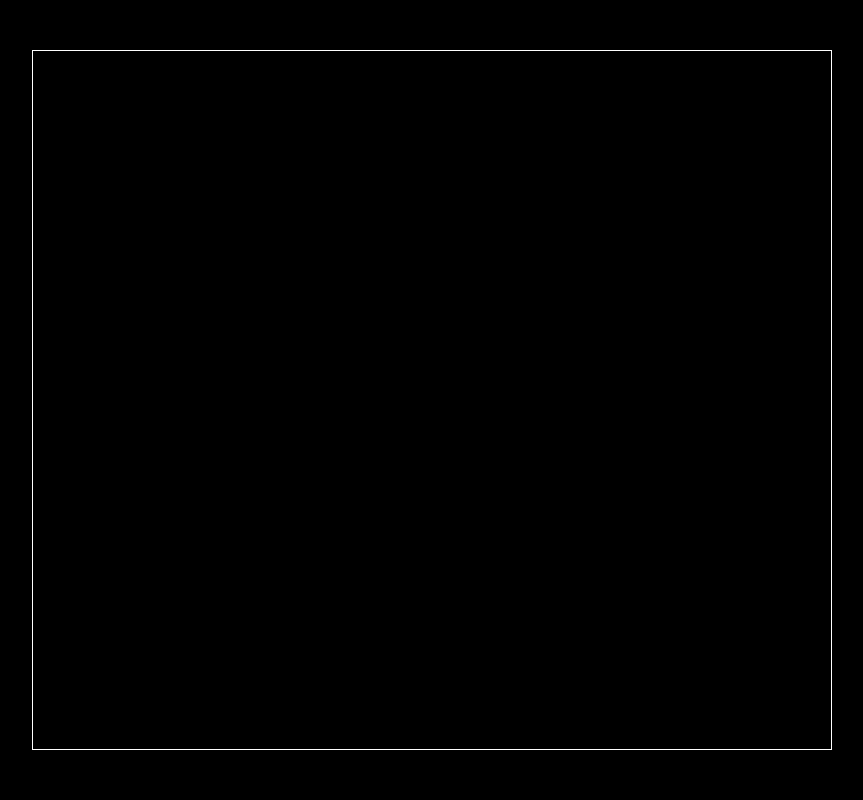
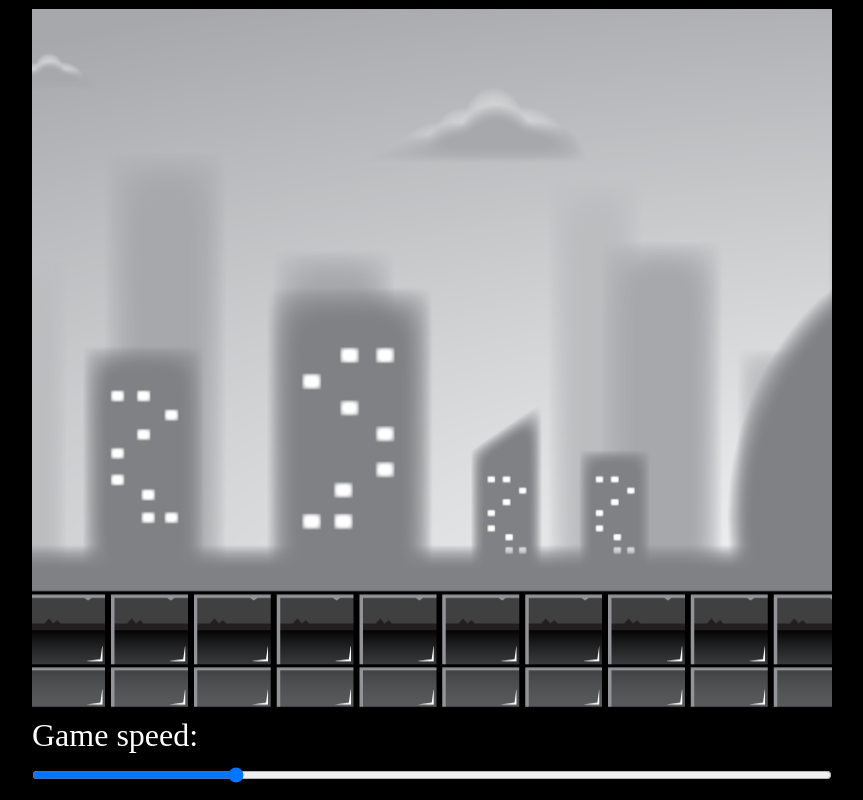
Before and after one commit to federico-barbieri/parallax, a plain HTML site: page index.html in a window 1280 px wide. Shown: the whole page, without its empty margins (208-1071 px from the left). Drawn offline with Linux system fonts and the light colour scheme; animation ran at ten frames a second.

Commit message:
layers and slider

```diff
--- a/index.html
+++ b/index.html
@@ -9,7 +9,14 @@
 </head>
 <body>
 
-    <canvas id="canvas1"></canvas>
+    <div id="container">
+        <canvas id="canvas1"></canvas>
+        <p>Game speed: <span id="showGameSpeed"></span>
+        </p>
+        <input type="range" min="0" max="20" value="5" class="slider" id="slider">
+    </div>
+
+
 
 
     <script src="parallax.js"></script>
--- a/parallax.js
+++ b/parallax.js
@@ -0,0 +1,73 @@
+const canvas = document.querySelector('#canvas1');
+
+const ctx = canvas.getContext('2d');
+
+const CANVAS_WIDTH = canvas.width = 800;
+const CANVAS_HEIGHT = canvas.height = 700;
+
+let gameSpeed = 5;
+
+const backgroundLayer1 = new Image();
+backgroundLayer1.src = 'layers/layer-1.png';
+
+const backgroundLayer2 = new Image();
+backgroundLayer2.src = 'layers/layer-2.png';
+
+const backgroundLayer3 = new Image();
+backgroundLayer3.src = 'layers/layer-3.png';
+
+const backgroundLayer4 = new Image();
+backgroundLayer4.src = 'layers/layer-4.png';
+
+const backgroundLayer5 = new Image();
+backgroundLayer5.src = 'layers/layer-5.png';
+
+class Layer {
+    constructor(image, speedModifier){
+        this.x = 0;
+        this.y = 0;
+        this.width = 2400;
+        this.height = 700;
+        this.x2 = this.width;
+        this.image = image;
+        this.speedModifier = speedModifier;
+        this.speed = gameSpeed * this.speedModifier;
+    }
+    update(){
+        this.speed = gameSpeed * this.speedModifier;
+        if (this.x <= -this.width){
+            this.x = this.width + this.x - this.speed;
+        }
+        if (this.x2 <= -this.width){
+            this.x2 = this.width + this.x - this.speed;
+        }
+        this.x = Math.floor(this.x - this.speed);
+        this.x2 = Math.floor(this.x2 - this.speed);
+    }
+
+    draw(){
+        ctx.drawImage(this.image, this.x, this.y, this.width, this.height);
+        ctx.drawImage(this.image, this.x2, this.y, this.width, this.height);
+    }
+}
+
+
+const layer1 = new Layer(backgroundLayer1, 0.2);
+const layer2 = new Layer(backgroundLayer2, 0.4);
+const layer3 = new Layer(backgroundLayer3, 0.6);
+const layer4 = new Layer(backgroundLayer4, 0.8);
+const layer5 = new Layer(backgroundLayer5, 1);
+
+const gameObjects = [layer1, layer2, layer3, layer4, layer5];
+
+function animate(){
+    ctx.clearRect(0, 0, CANVAS_WIDTH, CANVAS_HEIGHT);
+    gameObjects.forEach(object => {
+        object.update();
+        object.draw();
+    });
+
+    requestAnimationFrame(animate);
+}
+
+animate();
--- a/styles.css
+++ b/styles.css
@@ -1,6 +1,10 @@
 *{
     margin: 0;
     box-sizing: border-box;
+}
+
+:root{
+    font-size: 16px;
 }
 
 body{
@@ -8,11 +12,24 @@ body{
 }
 
 #canvas1{
-    position: absolute;
-    border: 1px solid white;
+    position: relative;
     width: 800px;
     height: 700px;
+}
+
+#container{
+    position: absolute;
+    width: 800px;
     transform: translate(-50%, -50%);
     top: 50%;
     left: 50%;
+    font-size: 2rem;
 }
+
+#slider{
+    width: 100%;
+}
+
+p{
+    color: white;
+}
```
